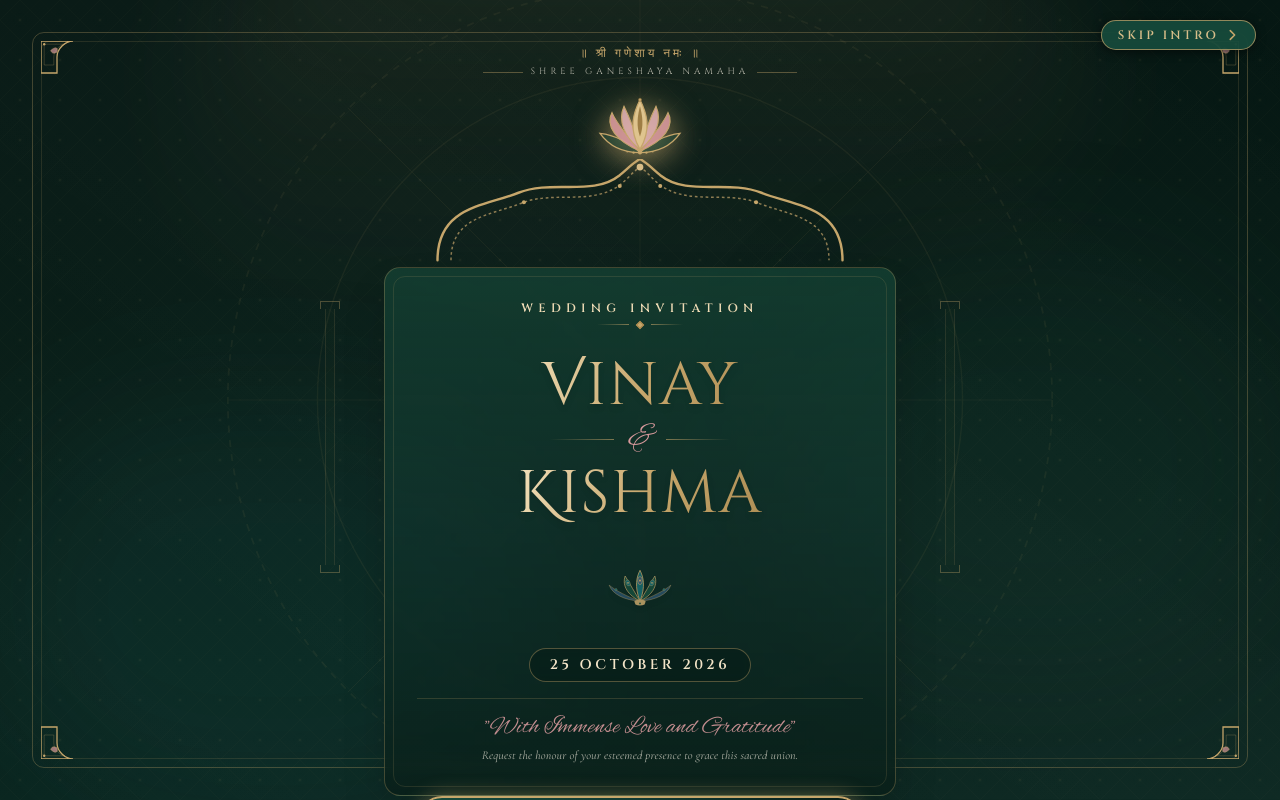
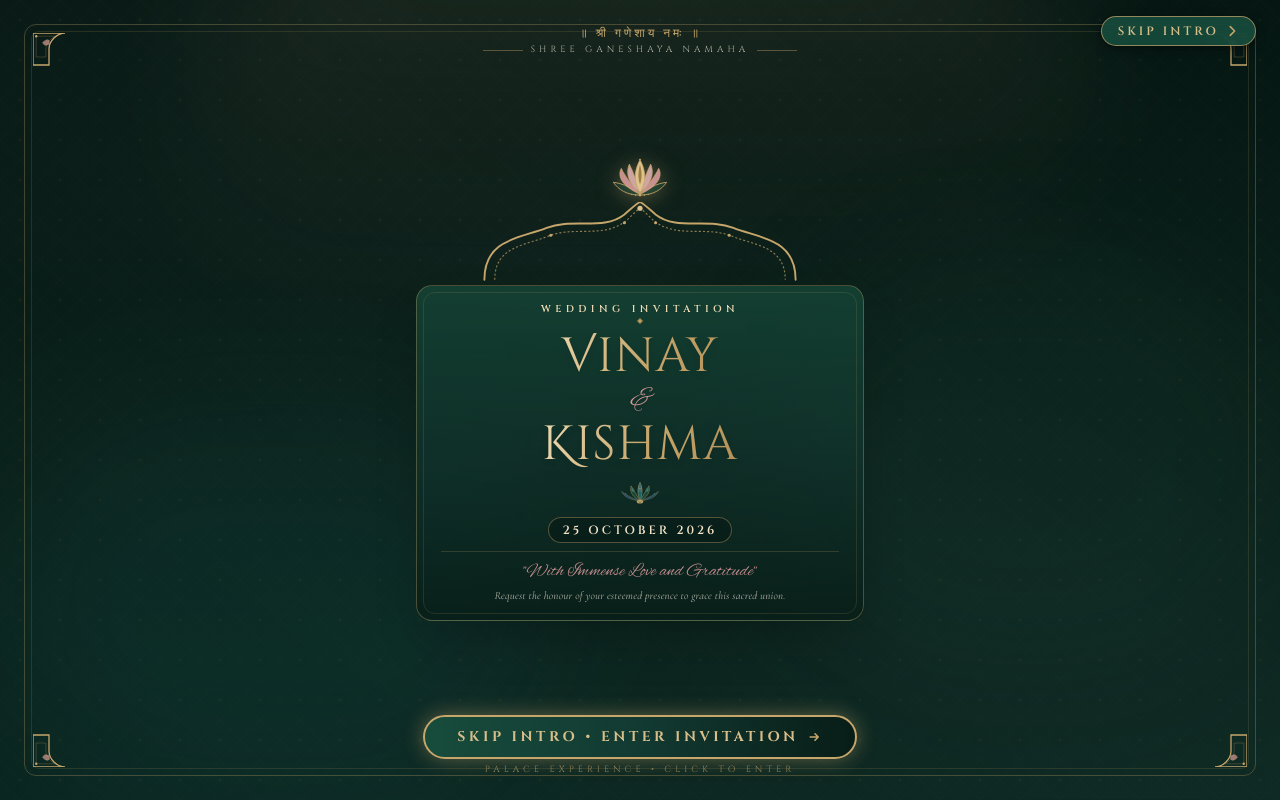
Before and after one commit to Jamesaathithyandev/Marriage-Invitation-React-Website-, a React (Vite) app: page / in a window 1280 px wide. Built offline with nearby package versions, Linux system fonts and the light colour scheme.

Commit message:
Fix Intro vertical viewport fitting and resolve Mehendi letter collision using clean Cinzel caps

```diff
--- a/src/components/intro/Intro.jsx
+++ b/src/components/intro/Intro.jsx
@@ -4,25 +4,20 @@ import { PeacockMotif } from '../decorative/PeacockMotif';
 
 /**
  * Intro.jsx: Fullscreen Cinematic Royal Indian Palace Opening Experience
- *
- * Video-Ready:
- * When `/assets/wedding-intro.mp4` is placed in public/assets, set videoSrc to `/assets/wedding-intro.mp4`.
- * Until then, it renders a high-end cinematic visual placeholder without broken elements.
+ * Responsive & optimized to fit 100% within any screen height with zero clipping.
  */
 export function Intro({
   onComplete,
-  videoSrc = null, // Set to '/assets/wedding-intro.mp4' when video is added
-  autoAdvanceSeconds = null, // Optional auto-advance timer if video isn't present
+  videoSrc = null,
+  autoAdvanceSeconds = null,
 }) {
   const [videoAvailable, setVideoAvailable] = useState(Boolean(videoSrc));
   const [isFadingOut, setIsFadingOut] = useState(false);
 
-  // Handle skip or completion: notify parent immediately to trigger curtain closing
   const handleProceed = () => {
     if (onComplete) onComplete();
   };
 
-  // Optional auto-timer if requested
   useEffect(() => {
     if (autoAdvanceSeconds && !videoAvailable) {
       const timer = setTimeout(() => {
@@ -34,73 +29,27 @@ export function Intro({
 
   return (
     <div
-      className={`fixed inset-0 z-50 w-full h-[100dvh] bg-palace-dark overflow-hidden flex flex-col justify-between items-center transition-opacity duration-700 select-none ${
+      className={`fixed inset-0 z-50 w-full h-[100dvh] bg-palace-dark overflow-y-auto sm:overflow-hidden flex flex-col justify-between items-center py-2 sm:py-3 select-none transition-opacity duration-700 ${
         isFadingOut ? 'opacity-0 pointer-events-none' : 'opacity-100'
       }`}
       role="region"
       aria-label="Wedding Invitation Cinematic Intro"
     >
-      {/* ========================================================================= */}
-      {/* LAYER 0 & 1: Deep Emerald Palace Background & Radial Atmosphere */}
-      {/* ========================================================================= */}
+      {/* Background Atmosphere */}
       <div className="absolute inset-0 bg-gradient-to-b from-palace-deep via-emerald-night to-palace-dark z-0" />
 
-      {/* Ambient Moving Palace Light Ray / Atmospheric Glow */}
       <div className="absolute inset-0 pointer-events-none z-[1] overflow-hidden">
-        {/* Top Center Golden Arch Glow */}
         <div className="absolute -top-32 left-1/2 -translate-x-1/2 w-[600px] sm:w-[900px] h-[500px] bg-gradient-to-b from-gold-champagne/15 via-gold/5 to-transparent rounded-full blur-3xl animate-pulse duration-[8000ms]" />
-
-        {/* Subtle Peacock Teal Atmospheric Mist */}
         <div className="absolute bottom-0 left-0 w-[350px] sm:w-[550px] h-[400px] bg-peacock-teal/10 rounded-full blur-3xl" />
         <div className="absolute top-1/3 right-0 w-[350px] sm:w-[500px] h-[400px] bg-emerald-deep/15 rounded-full blur-3xl" />
-
-        {/* Diagonal Soft Palace Light Sheen (Cinematic moving beam) */}
         <div className="absolute inset-0 bg-gradient-to-tr from-transparent via-white/[0.03] to-transparent opacity-60 mix-blend-overlay animate-float-subtle" />
       </div>
 
-      {/* Repeating Subtle Royal Jali Screen Pattern */}
-      <div className="absolute inset-0 jali-watermark opacity-[0.22] pointer-events-none z-[2]" />
+      <div className="absolute inset-0 jali-watermark opacity-[0.20] pointer-events-none z-[2]" />
 
-      {/* ========================================================================= */}
-      {/* LAYER 2: Video Layer OR Cinematic Ambient Placeholder */}
-      {/* ========================================================================= */}
-      {videoAvailable && videoSrc ? (
-        <div className="absolute inset-0 z-[5] flex items-center justify-center overflow-hidden">
-          <video
-            src={videoSrc}
-            autoPlay
-            playsInline
-            muted
-            onEnded={handleProceed}
-            onError={() => setVideoAvailable(false)}
-            className="w-full h-full object-cover opacity-80 mix-blend-screen"
-          />
-          {/* Subtle dark overlay for typography contrast */}
-          <div className="absolute inset-0 bg-gradient-to-t from-palace-deep/90 via-palace-dark/40 to-palace-deep/80" />
-        </div>
-      ) : (
-        /* Video-Ready Elegant Visual Placeholder (No broken video elements) */
-        <div className="absolute inset-0 z-[3] pointer-events-none flex items-center justify-center overflow-hidden">
-          {/* Faint Architectural Background Watermark */}
-          <div className="w-[120%] h-[120%] max-w-4xl opacity-[0.07] flex items-center justify-center">
-            <svg viewBox="0 0 500 500" fill="none" className="w-full h-full text-gold">
-              <circle cx="250" cy="250" r="230" stroke="currentColor" strokeWidth="1" strokeDasharray="4 4" />
-              <circle cx="250" cy="250" r="180" stroke="currentColor" strokeWidth="0.8" />
-              <path d="M250 20 L250 480 M20 250 L480 250" stroke="currentColor" strokeWidth="0.5" />
-              <path d="M87 87 L413 413 M87 413 L413 87" stroke="currentColor" strokeWidth="0.5" />
-            </svg>
-          </div>
-        </div>
-      )}
-
-      {/* ========================================================================= */}
-      {/* LAYER 3: Outer Palace Architectural Frame & Stationery Tramlines */}
-      {/* ========================================================================= */}
-      <div className="absolute inset-2 sm:inset-5 md:inset-8 border border-gold/30 rounded-xl pointer-events-none z-10 flex flex-col justify-between">
-        {/* Inner Dual Gold Hairline Margin */}
-        <div className="absolute inset-1 sm:inset-2 border border-gold/15 rounded-lg" />
-
-        {/* Four Corner Lotus Floral Brackets */}
+      {/* Decorative Outer Stationery Margin */}
+      <div className="absolute inset-2 sm:inset-4 md:inset-6 border border-gold/30 rounded-xl pointer-events-none z-10 flex flex-col justify-between">
+        <div className="absolute inset-1 sm:inset-1.5 border border-gold/15 rounded-lg" />
         <div className="absolute top-2 left-2 text-gold/60">
           <LotusMotif variant="corner" size="sm" />
         </div>
@@ -115,11 +64,11 @@ export function Intro({
         </div>
       </div>
 
-            {/* ── Top Right Quick Skip Button (Always visible on all screen sizes) ── */}
-      <div className="absolute top-3 right-3 sm:top-5 sm:right-6 z-50">
+      {/* ── Top Right Quick Skip Button (Always visible on all screen sizes) ── */}
+      <div className="absolute top-3 right-3 sm:top-4 sm:right-6 z-50">
         <button
           onClick={handleProceed}
-          className="group inline-flex items-center gap-1.5 px-3.5 sm:px-4 py-1.5 rounded-full border border-gold/70 bg-emerald-deep/90 hover:bg-gold hover:text-emerald-night text-gold-champagne backdrop-blur-md transition-all duration-300 shadow-[0_2px_10px_rgba(0,0,0,0.5)] text-[10px] sm:text-xs font-caps tracking-royal font-semibold uppercase cursor-pointer active:scale-95"
+          className="group inline-flex items-center gap-1.5 px-3 sm:px-4 py-1 sm:py-1.5 rounded-full border border-gold/70 bg-emerald-deep/90 hover:bg-gold hover:text-emerald-night text-gold-champagne backdrop-blur-md transition-all duration-300 shadow-[0_2px_10px_rgba(0,0,0,0.5)] text-[10px] sm:text-xs font-caps tracking-royal font-semibold uppercase cursor-pointer active:scale-95"
           aria-label="Quick Skip Intro"
         >
           <span>Skip Intro</span>
@@ -129,16 +78,13 @@ export function Intro({
         </button>
       </div>
 
-      {/* ========================================================================= */}
-      {/* TOP HEADER: Sacred Invocation & Auspicious Blessing */}
-      {/* ========================================================================= */}
-      <header className="relative z-20 pt-6 sm:pt-10 px-4 text-center w-full max-w-lg mx-auto">
+      {/* ── TOP HEADER: Sacred Invocation ── */}
+      <header className="relative z-20 pt-1 sm:pt-2 px-4 text-center w-full max-w-lg mx-auto flex-shrink-0">
         <div className="inline-flex flex-col items-center">
-          {/* Auspicious Sanskrit Header */}
           <p className="font-serif text-[11px] sm:text-xs tracking-royal uppercase text-gold font-medium">
             ॥ श्री गणेशाय नमः ॥
           </p>
-          <div className="flex items-center gap-2 mt-1">
+          <div className="flex items-center gap-2 mt-0.5">
             <div className="h-[0.5px] w-6 sm:w-10 bg-gold/40" />
             <span className="font-caps text-[8px] sm:text-[9px] tracking-monumental text-ivory/70 uppercase">
               Shree Ganeshaya Namaha
@@ -148,45 +94,29 @@ export function Intro({
         </div>
       </header>
 
-      {/* ========================================================================= */}
-      {/* CENTERPIECE: Palace Arch, Pillars, Royal Names & Typography */}
-      {/* ========================================================================= */}
-      <main className="relative z-20 w-full max-w-2xl px-4 sm:px-6 my-auto flex flex-col items-center justify-center">
-        {/* Flanking Architectural Subtle Pillars (visible on tablet/desktop) */}
-        <div className="absolute left-2 sm:left-4 top-1/2 -translate-y-1/2 hidden md:flex flex-col items-center opacity-35 text-gold pointer-events-none">
-          <div className="w-5 h-2 border-t border-x border-gold" />
-          <div className="w-2.5 h-64 border-x border-gold/40 bg-gold/5" />
-          <div className="w-5 h-2 border-b border-x border-gold" />
-        </div>
-        <div className="absolute right-2 sm:right-4 top-1/2 -translate-y-1/2 hidden md:flex flex-col items-center opacity-35 text-gold pointer-events-none">
-          <div className="w-5 h-2 border-t border-x border-gold" />
-          <div className="w-2.5 h-64 border-x border-gold/40 bg-gold/5" />
-          <div className="w-5 h-2 border-b border-x border-gold" />
-        </div>
+      {/* ── CENTERPIECE: Palace Arch, Couple Names & Invitation ── */}
+      <main className="relative z-20 w-full max-w-lg px-3 sm:px-4 my-auto flex flex-col items-center justify-center flex-1 min-h-0 py-1">
+        <div className="relative w-full max-w-md mx-auto flex flex-col items-center">
 
-        {/* Central Polylobe Palace Arch SVG Silhouette */}
-        <div className="relative w-full max-w-lg mx-auto flex flex-col items-center">
           {/* Arch Crown Pinnacle Finial & Lotus Crest */}
-          <div className="relative -mb-3 sm:-mb-4 z-30 flex flex-col items-center drop-shadow-[0_4px_12px_rgba(198,166,107,0.35)]">
-            <LotusMotif variant="crest" size="lg" className="drop-shadow-[0_4px_16px_rgba(198,166,107,0.6)]" />
+          <div className="relative -mb-2 z-30 flex flex-col items-center drop-shadow-[0_2px_10px_rgba(198,166,107,0.5)]">
+            <LotusMotif variant="crest" size="md" className="w-8 h-8 sm:w-10 sm:h-10" />
           </div>
 
           {/* Palace Arch Top Outline */}
-          <div className="w-full max-w-sm sm:max-w-md px-2">
+          <div className="w-full max-w-[280px] sm:max-w-[340px] px-1">
             <svg
               viewBox="0 0 320 80"
               fill="none"
               xmlns="http://www.w3.org/2000/svg"
               className="w-full h-auto text-gold"
             >
-              {/* Outer Cusped Arch */}
               <path
                 d="M10 75 C10 35 45 35 70 25 C95 15 125 28 145 12 C152 6 156 2 160 0 C164 2 168 6 175 12 C195 28 225 15 250 25 C275 35 310 35 310 75"
                 stroke="currentColor"
                 strokeWidth="1.8"
                 strokeLinecap="round"
               />
-              {/* Inner Parallel Arch Line */}
               <path
                 d="M20 75 C20 42 50 42 74 32 C96 24 124 34 144 20 C151 15 155 9 160 6 C165 9 169 15 176 20 C196 34 224 24 246 32 C270 42 300 42 300 75"
                 stroke="currentColor"
@@ -194,7 +124,6 @@ export function Intro({
                 strokeDasharray="2 2"
                 opacity="0.7"
               />
-              {/* Peak Accent Beads */}
               <circle cx="160" cy="6" r="2.5" fill="#DFC48E" />
               <circle cx="145" cy="20" r="1.5" fill="#C6A66B" />
               <circle cx="175" cy="20" r="1.5" fill="#C6A66B" />
@@ -203,61 +132,59 @@ export function Intro({
             </svg>
           </div>
 
-          {/* Architectural Content Card with Glassmorphic Emerald Texture */}
-          <div className="w-full bg-gradient-to-b from-emerald-deep/60 via-palace-green/40 to-emerald-night/70 backdrop-blur-sm border border-gold/30 rounded-2xl p-5 sm:p-8 text-center shadow-2xl relative">
-            {/* Subtle Inner Gold Hairline */}
-            <div className="absolute inset-2 border border-gold/15 rounded-xl pointer-events-none" />
+          {/* Architectural Content Card */}
+          <div className="w-full bg-gradient-to-b from-emerald-deep/70 via-palace-green/50 to-emerald-night/80 backdrop-blur-sm border border-gold/35 rounded-2xl px-4 py-3 sm:px-6 sm:py-4 text-center shadow-2xl relative">
+            <div className="absolute inset-1.5 border border-gold/15 rounded-xl pointer-events-none" />
 
             {/* Top Label: WEDDING INVITATION */}
-            <div className="mb-3 sm:mb-4">
-              <span className="font-caps text-[10px] sm:text-xs tracking-monumental text-gold-light uppercase font-semibold block">
+            <div className="mb-1 sm:mb-1.5">
+              <span className="font-caps text-[9px] sm:text-[10px] tracking-monumental text-gold-light uppercase font-semibold block">
                 Wedding Invitation
               </span>
-              <div className="flex items-center justify-center gap-2 mt-1.5">
-                <div className="h-[0.5px] w-8 bg-gradient-to-r from-transparent to-gold/60" />
-                <div className="w-1.5 h-1.5 rotate-45 bg-gold border border-gold-deep" />
-                <div className="h-[0.5px] w-8 bg-gradient-to-l from-transparent to-gold/60" />
+              <div className="flex items-center justify-center gap-1.5 mt-0.5">
+                <div className="h-[0.5px] w-6 bg-gradient-to-r from-transparent to-gold/60" />
+                <div className="w-1 h-1 rotate-45 bg-gold border border-gold-deep" />
+                <div className="h-[0.5px] w-6 bg-gradient-to-l from-transparent to-gold/60" />
               </div>
             </div>
 
-            {/* Couple's Names - The Primary Visual Focus */}
-            <div className="py-2 sm:py-3 space-y-1">
-              <h1 className="font-display text-4xl sm:text-5xl md:text-6xl font-normal tracking-wide text-gold-foil drop-shadow-md">
+            {/* Couple's Names */}
+            <div className="py-0.5 sm:py-1 space-y-0.5">
+              <h1 className="font-display text-2xl sm:text-4xl md:text-5xl font-normal tracking-wide text-gold-foil drop-shadow-md leading-tight">
                 Vinay
               </h1>
 
-              {/* Connecting Ampersand with Subtle Lotus / Peacock Feather Plume */}
-              <div className="flex items-center justify-center my-1 sm:my-2">
-                <div className="h-[1px] w-10 sm:w-16 bg-gradient-to-r from-transparent to-gold/60" />
-                <span className="font-script text-3xl sm:text-4xl text-lotus-blush mx-3 italic leading-none drop-shadow-sm">
+              <div className="flex items-center justify-center my-0.5 sm:my-1">
+                <div className="h-[0.5px] w-8 sm:w-12 bg-gradient-to-r from-transparent to-gold/60" />
+                <span className="font-script text-xl sm:text-3xl text-lotus-blush mx-2 italic leading-none drop-shadow-sm">
                   &
                 </span>
-                <div className="h-[1px] w-10 sm:w-16 bg-gradient-to-l from-transparent to-gold/60" />
+                <div className="h-[0.5px] w-8 sm:w-12 bg-gradient-to-l from-transparent to-gold/60" />
               </div>
 
-              <h1 className="font-display text-4xl sm:text-5xl md:text-6xl font-normal tracking-wide text-gold-foil drop-shadow-md">
+              <h1 className="font-display text-2xl sm:text-4xl md:text-5xl font-normal tracking-wide text-gold-foil drop-shadow-md leading-tight">
                 Kishma
               </h1>
             </div>
 
-            {/* Understated Peacock Feather Filigree Motif */}
-            <div className="my-3 flex justify-center opacity-85">
-              <PeacockMotif variant="feather-crown" size="md" className="w-16 h-10 text-gold drop-shadow-md" />
+            {/* Peacock Feather Motif */}
+            <div className="my-1 sm:my-1.5 flex justify-center opacity-90">
+              <PeacockMotif variant="feather-crown" size="sm" className="w-10 h-6 sm:w-12 sm:h-7 text-gold drop-shadow-sm" />
             </div>
 
             {/* Date Presentation */}
-            <div className="mt-2 inline-block px-5 py-1.5 rounded-full border border-gold/40 bg-palace-deep/40 backdrop-blur-sm">
-              <p className="font-caps text-xs sm:text-sm font-semibold tracking-royal text-gold-bright uppercase">
+            <div className="mt-1 inline-block px-3.5 py-0.5 sm:py-1 rounded-full border border-gold/40 bg-palace-deep/50 backdrop-blur-sm">
+              <p className="font-caps text-[10px] sm:text-xs font-semibold tracking-royal text-gold-bright uppercase">
                 25 October 2026
               </p>
             </div>
 
             {/* Subtitle / Blessing Quote */}
-            <div className="mt-4 pt-3 border-t border-gold/20">
-              <p className="font-script text-xl sm:text-2xl text-lotus-blush/90 leading-tight">
+            <div className="mt-2 pt-1.5 border-t border-gold/20">
+              <p className="font-script text-base sm:text-lg text-lotus-blush/90 leading-tight">
                 "With Immense Love and Gratitude"
               </p>
-              <p className="font-serif italic text-[11px] sm:text-xs text-ivory/70 mt-1 max-w-xs mx-auto">
+              <p className="font-serif italic text-[10px] sm:text-[11px] text-ivory/70 mt-0.5 max-w-xs mx-auto">
                 Request the honour of your esteemed presence to grace this sacred union.
               </p>
             </div>
@@ -265,13 +192,11 @@ export function Intro({
         </div>
       </main>
 
-      {/* ========================================================================= */}
-      {/* BOTTOM CONTROLS: Luxury Stationery "Skip Intro" Button */}
-      {/* ========================================================================= */}
-      <footer className="relative z-30 pb-4 sm:pb-6 px-4 w-full flex flex-col items-center flex-shrink-0">
+      {/* ── BOTTOM CONTROLS: "Skip Intro" Button (Guaranteed fully on screen) ── */}
+      <footer className="relative z-30 pt-1 pb-2 sm:pb-3 px-4 w-full flex flex-col items-center flex-shrink-0">
         <button
           onClick={handleProceed}
-          className="group relative inline-flex items-center justify-center gap-2.5 px-7 sm:px-9 py-2.5 sm:py-3 rounded-full border-2 border-gold bg-gradient-to-r from-emerald-deep via-palace-green to-emerald-night hover:from-gold hover:to-gold-deep text-gold-light hover:text-emerald-night backdrop-blur-md transition-all duration-300 shadow-[0_0_20px_rgba(198,166,107,0.45)] hover:shadow-[0_0_28px_rgba(198,166,107,0.85)] active:scale-95 min-h-[44px] cursor-pointer"
+          className="group relative inline-flex items-center justify-center gap-2 px-6 sm:px-8 py-2 sm:py-2.5 rounded-full border-2 border-gold bg-gradient-to-r from-emerald-deep via-palace-green to-emerald-night hover:from-gold hover:to-gold-deep text-gold-light hover:text-emerald-night backdrop-blur-md transition-all duration-300 shadow-[0_0_20px_rgba(198,166,107,0.45)] hover:shadow-[0_0_28px_rgba(198,166,107,0.85)] active:scale-95 min-h-[40px] cursor-pointer"
           aria-label="Skip Introduction and Enter Invitation"
         >
           <span className="font-caps text-xs sm:text-sm tracking-royal uppercase font-bold text-gold-champagne group-hover:text-palace-dark">
@@ -286,8 +211,7 @@ export function Intro({
           </svg>
         </button>
 
-        {/* Understated Visual Subtitle */}
-        <span className="text-[9px] sm:text-[10px] font-caps tracking-monumental text-gold/70 uppercase mt-1.5">
+        <span className="text-[8px] sm:text-[9px] font-caps tracking-monumental text-gold/70 uppercase mt-1">
           Palace Experience • Click to Enter
         </span>
       </footer>
--- a/src/components/sections/EventsSection.jsx
+++ b/src/components/sections/EventsSection.jsx
@@ -137,7 +137,7 @@ export function EventsSection() {
                         </div>
 
                         {/* Event Title */}
-                        <h3 className="font-display text-xl sm:text-2xl md:text-3xl text-gold-foil font-normal tracking-wide leading-tight my-1.5">
+                        <h3 className="font-caps text-xl sm:text-2xl md:text-3xl text-gold-foil font-semibold tracking-wider leading-tight my-1.5">
                           {event.title}
                         </h3>
 
```
